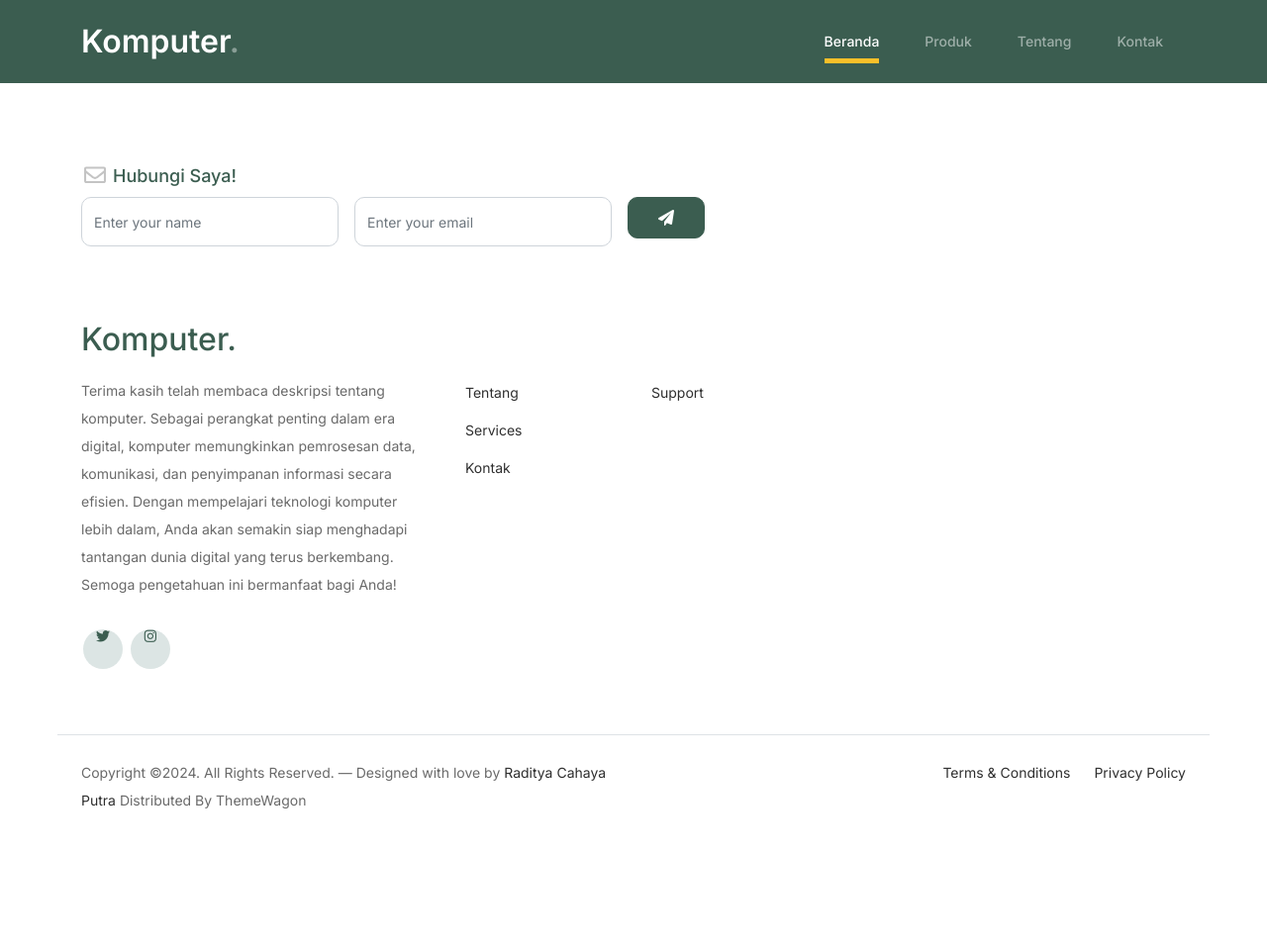
After one commit to Radityacahayaputra/WEBPC_Raditya, a CodeIgniter app: page /WebPC/index.php/tentang/index in a window 1280 px wide. The commit adds this page. Shown: the whole page at 99% size. Run offline with CodeIgniter, Linux system fonts and the light colour scheme; some libraries are stand-ins or nearby versions.

Commit message:
Complete web

```diff
--- a/application/controllers/Beranda.php
+++ b/application/controllers/Beranda.php
@@ -5,8 +5,11 @@
 class Beranda extends CI_Controller
 {
 
+
     public function  index()
     {
+    $this->load->model('Produk_model'); // Load model produk
+    $data['produk'] = $this->Produk_model->getallproduk(); // Ambil semua data produk
 
      $data['judul']= 'Halaman Beranda';
      $this->load->view('Templates/header',$data);
--- /dev/null
+++ b/application/controllers/Tentang.php
@@ -0,0 +1,19 @@
+<?php
+/**
+ *  summary
+ */
+class Tentang extends CI_Controller
+{
+
+    public function  index()
+    {
+
+     $data['judul']= 'Halaman Tentang';
+     $this->load->view('Templates/header',$data);
+     $this->load->view('beranda/Tentang',$data);
+     $this->load->view('Templates/footer');
+
+
+    }
+}
+ ?>
--- /dev/null
+++ b/application/views/Beranda/Tentang.php
@@ -0,0 +1,95 @@
+ <!-- Start Footer Section -->
+ <footer class="footer-section">
+			<div class="container relative">
+
+				<!--<div class="sofa-img">
+					<img src="assets/images/gaming1.png" alt="Image" class="img-fluid">
+				</div>-->
+
+				<div class="row">
+					<div class="col-lg-8">
+						<div class="subscription-form">
+							<h3 class="d-flex align-items-center"><span class="me-1"><img src="assets/images/envelope-outline.svg" alt="Image" class="img-fluid"></span><span>Hubungi Saya!</span></h3>
+
+							<form action="#" class="row g-3">
+								<div class="col-auto">
+									<input type="text" class="form-control" placeholder="Enter your name">
+								</div>
+								<div class="col-auto">
+									<input type="email" class="form-control" placeholder="Enter your email">
+								</div>
+								<div class="col-auto">
+									<button class="btn btn-primary">
+										<span class="fa fa-paper-plane"></span>
+									</button>
+								</div>
+							</form>
+
+						</div>
+					</div>
+				</div>
+
+				<div class="row g-5 mb-5">
+					<div class="col-lg-4">
+						<div class="mb-4 footer-logo-wrap"><a href="#" class="footer-logo">Komputer<span>.</span></a></div>
+						<p class="mb-4">Terima kasih telah membaca deskripsi tentang komputer. Sebagai perangkat penting dalam era digital, komputer memungkinkan pemrosesan data, komunikasi, dan penyimpanan informasi secara efisien. Dengan mempelajari teknologi komputer lebih dalam, Anda akan semakin siap menghadapi tantangan dunia digital yang terus berkembang. Semoga pengetahuan ini bermanfaat bagi Anda!</p>
+
+						<ul class="list-unstyled custom-social">
+							<li><a href="https://x.com/itsZ3K"><span class="fa fa-brands fa-twitter"></span></a></li>
+							<li><a href="https://www.instagram.com/z3kama/"><span class="fa fa-brands fa-instagram"></span></a></li>
+
+						</ul>
+					</div>
+
+					<div class="col-lg-8">
+						<div class="row links-wrap">
+							<div class="col-6 col-sm-6 col-md-3">
+								<ul class="list-unstyled">
+									<li><a href="Tentang">Tentang</a></li>
+									<li><a href="#">Services</a></li>
+									<!--<li><a href="#">Blog</a></li>-->
+									<li><a href="Kontak">Kontak</a></li>
+								</ul>
+							</div>
+
+							<div class="col-6 col-sm-6 col-md-3">
+								<ul class="list-unstyled">
+									<li><a href="https://x.com/itsZ3K">Support</a></li>
+									<!--<li><a href="#">Knowledge base</a></li>
+									<!--<li><a href="#">Live chat</a></li>-->
+								</ul>
+							</div>
+
+
+					</div>
+
+				</div>
+
+				<div class="border-top copyright">
+					<div class="row pt-4">
+						<div class="col-lg-6">
+							<p class="mb-2 text-center text-lg-start">Copyright &copy;<script>document.write(new Date().getFullYear());</script>. All Rights Reserved. &mdash; Designed with love by <a href="https://untree.co">Raditya Cahaya Putra</a> Distributed By <a hreff="https://themewagon.com">ThemeWagon</a>  <!-- License information: https://untree.co/license/ -->
+            </p>
+						</div>
+
+						<div class="col-lg-6 text-center text-lg-end">
+							<ul class="list-unstyled d-inline-flex ms-auto">
+								<li class="me-4"><a href="#">Terms &amp; Conditions</a></li>
+								<li><a href="#">Privacy Policy</a></li>
+							</ul>
+						</div>
+
+					</div>
+				</div>
+
+			</div>
+		</footer>
+		<!-- End Footer Section -->
+
+
+		<script src="js/bootstrap.bundle.min.js"></script>
+		<script src="js/tiny-slider.js"></script>
+		<script src="js/custom.js"></script>
+	</body>
+
+</html>
--- a/application/views/Templates/header.php
+++ b/application/views/Templates/header.php
@@ -30,10 +30,10 @@
                 <a class="nav-link" href="Beranda">Beranda</a>
             </li>
             <li><a class="nav-link" href="produk">Produk</a></li>
-            <!--<li><a class="nav-link" href="#">Tentang</a></li>-->
+            <li><a class="nav-link" href="Tentang">Tentang</a></li>
             <!--<li><a class="nav-link" href="services.html">Services</a></li>-->
             <!--<li><a class="nav-link" href="blog.html">Blog</a></li>-->
-            <!--<li><a class="nav-link" href="#">Kontak</a></li>-->
+            <li><a class="nav-link" href="Kontak">Kontak</a></li>
         </ul>
 
 
--- a/application/views/produk/index.php
+++ b/application/views/produk/index.php
@@ -47,12 +47,12 @@
                 <form action="<?= base_url('produk'); ?>" method="post">
                     <div class="mb-3">
                         <label for="kode" class="form-label">Kode</label>
-                        <input type="text" name="kode" class="form-control" id="kode" placeholder="Masukkan kode" required>
+                        <input type="text" name="kode" class="form-control" id="kode" placeholder="Masukkan kode" >
                         <small class="form-text text-danger"><?= form_error('kode'); ?></small>
                     </div>
                     <div class="mb-3">
                         <label for="merek" class="form-label">Merek</label>
-                        <input type="text" name="merek" class="form-control" id="merek" placeholder="Masukkan merek" required>
+                        <input type="text" name="merek" class="form-control" id="merek" placeholder="Masukkan merek" >
                         <small class="form-text text-danger"><?= form_error('merek'); ?></small>
                     </div>
                     <div class="form group">
@@ -69,7 +69,7 @@
 
                     <div class="mb-3">
                         <label for="harga" class="form-label">Harga</label>
-                        <input type="number" name="harga" class="form-control" id="harga" placeholder="Masukkan harga" step="0.01" required>
+                        <input type="number" name="harga" class="form-control" id="harga" placeholder="Masukkan harga" step="0.01" >
                         <small class="form-text text-danger"><?= form_error('harga'); ?></small>
                     </div>
             </div>
```
Also changed, not shown: application/controllers/Kontak.php (added, +19 -0 lines), application/views/Beranda/index.php (+36 -4 lines), application/views/Beranda/kontak.php (renamed from application/views/kontak.php).
